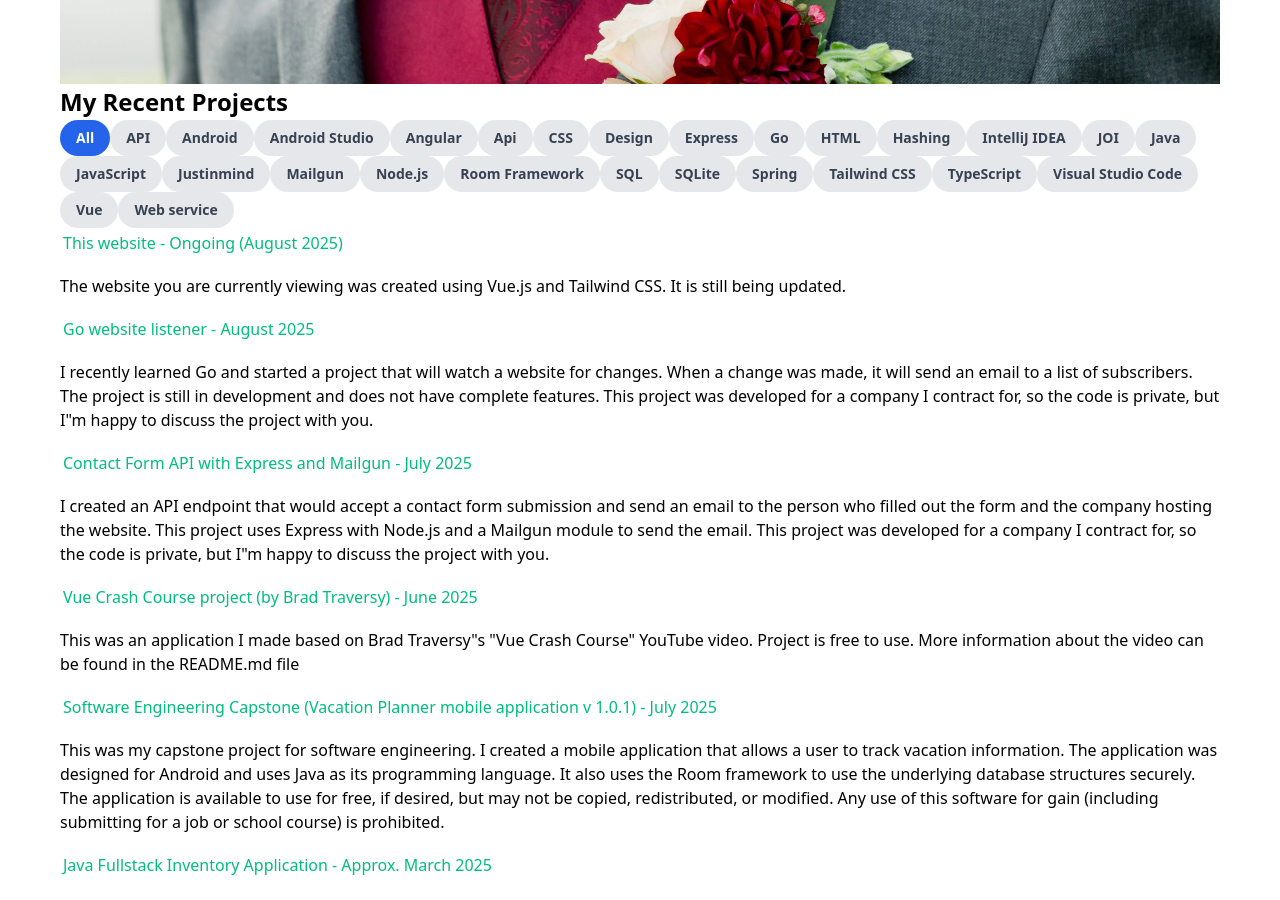
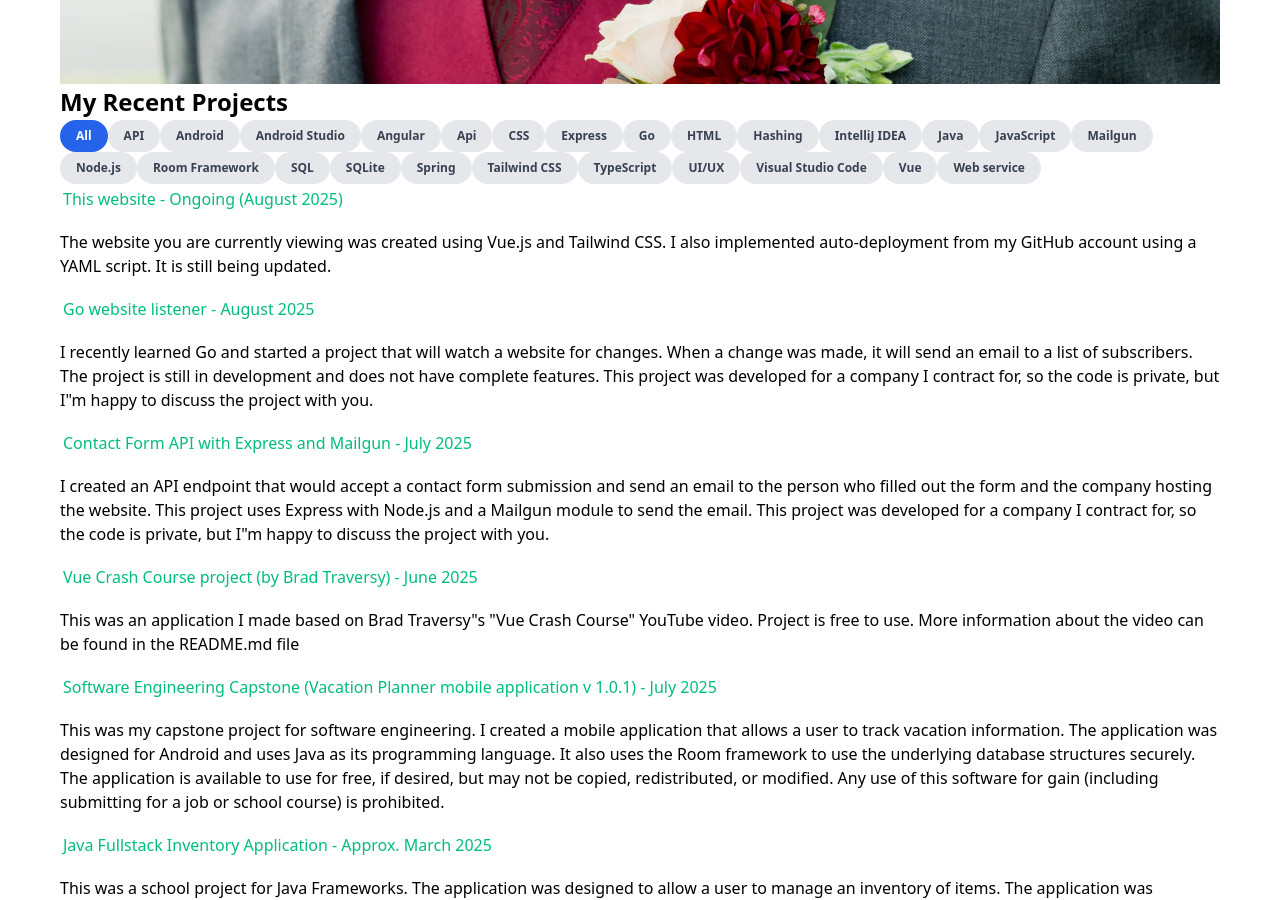
Before and after one commit to retupmoc258/retupmoc258.github.io, a Vue app: page /projects in a window 1280 px wide. Shown: the part 1240-2140 px from the top of the page. Built offline with nearby package versions, Linux system fonts and the light colour scheme.

Commit message:
Some final touches to the new layout.

```diff
--- a/public/files/projects.json
+++ b/public/files/projects.json
@@ -3,7 +3,7 @@
     "id": 1,
     "date": "Ongoing (August 2025)",
     "title": "This website",
-    "description": "The website you are currently viewing was created using Vue.js and Tailwind CSS.  It is still being updated.",
+    "description": "The website you are currently viewing was created using Vue.js and Tailwind CSS.  I also implemented auto-deployment from my GitHub account using a YAML script. It is still being updated.",
     "link": "https://github.com/retupmoc258/retupmoc258.github.io",
     "download": false,
     "tags": ["Vue", "Tailwind CSS", "JavaScript", "HTML", "CSS", "IntelliJ IDEA"]
@@ -24,7 +24,7 @@
     "description": "I created an API endpoint that would accept a contact form submission and send an email to the person who filled out the form and the company hosting the website. This project uses Express with Node.js and a Mailgun module to send the email. This project was developed for a company I contract for, so the code is private, but I\"m happy to discuss the project with you.",
     "link": "",
     "download": false,
-    "tags": ["Express", "Node.js", "Mailgun", "Api", "JOI", "IntelliJ IDEA"]
+    "tags": ["Express", "Node.js", "Mailgun", "Api", "IntelliJ IDEA"]
   },
   {
     "id": 101,
@@ -60,7 +60,7 @@
     "description": "This project was to create a user interface design that would be friendly for a user. This project was designed for a mobile device, and the age will simulate the view on a mobile device. I created the interface, but I did not program the HTML elements.  This project uses Justinmind.",
     "link": "taniti/index.html",
     "download": false,
-    "tags": ["Justinmind", "Design"]
+    "tags": ["UI/UX"]
   },
   {
     "id": 104,
--- a/src/components/Projects.vue
+++ b/src/components/Projects.vue
@@ -109,7 +109,7 @@ const props = defineProps({
 <template>
   <section class="mb-5">
     <h2>My Recent Projects</h2>
-    <div v-if="filter" class="flex flex-row gap-2 justify-center flex-wrap max-w-full" id="filter-list">
+    <div v-if="filter" class="flex flex-row gap-2 justify-center flex-wrap max-w-full mt-2 mb-2" id="filter-list">
       <button class="filter active-filter" @click="filterClicked" id="all-filter">
         All
       </button>
@@ -124,7 +124,7 @@ const props = defineProps({
 
 <style scoped>
 .filter {
-  @apply px-4 py-2 rounded-full text-sm font-semibold transition-colors duration-200;
+  @apply px-4 py-2 rounded-full font-semibold transition-colors duration-200 text-xs;
 }
 .active-filter {
   @apply bg-blue-600 text-white hover:bg-blue-800;
```
